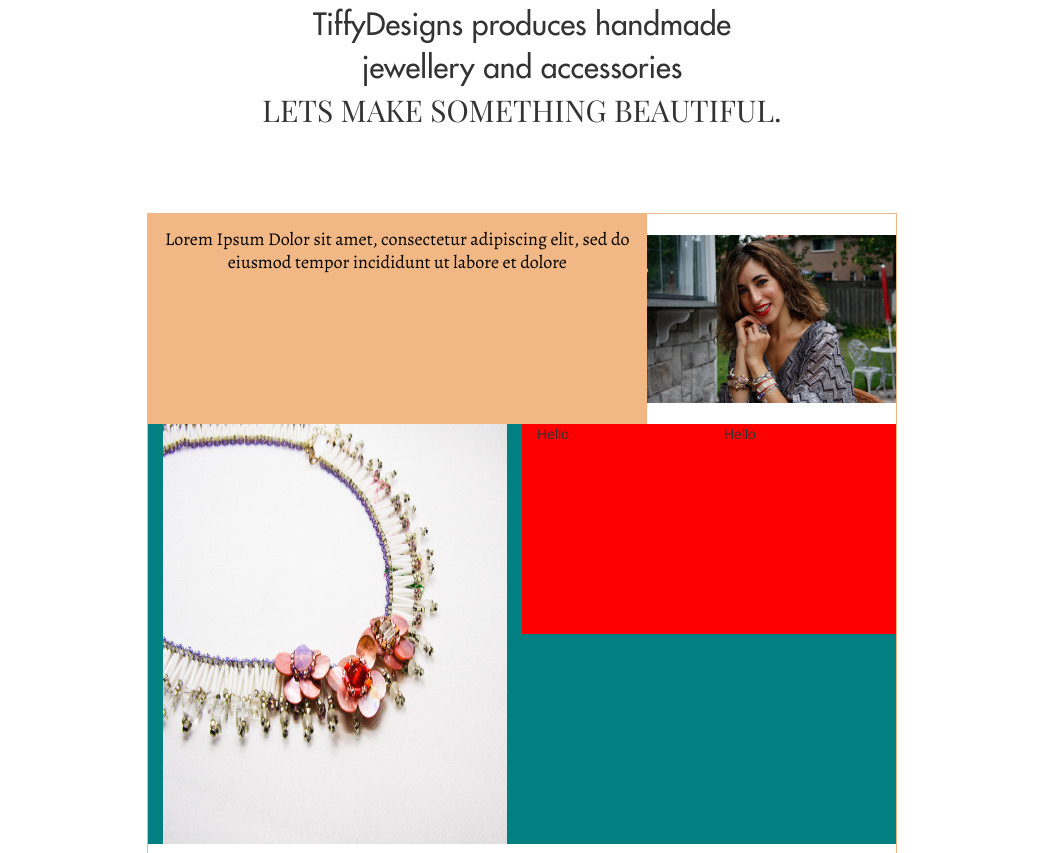
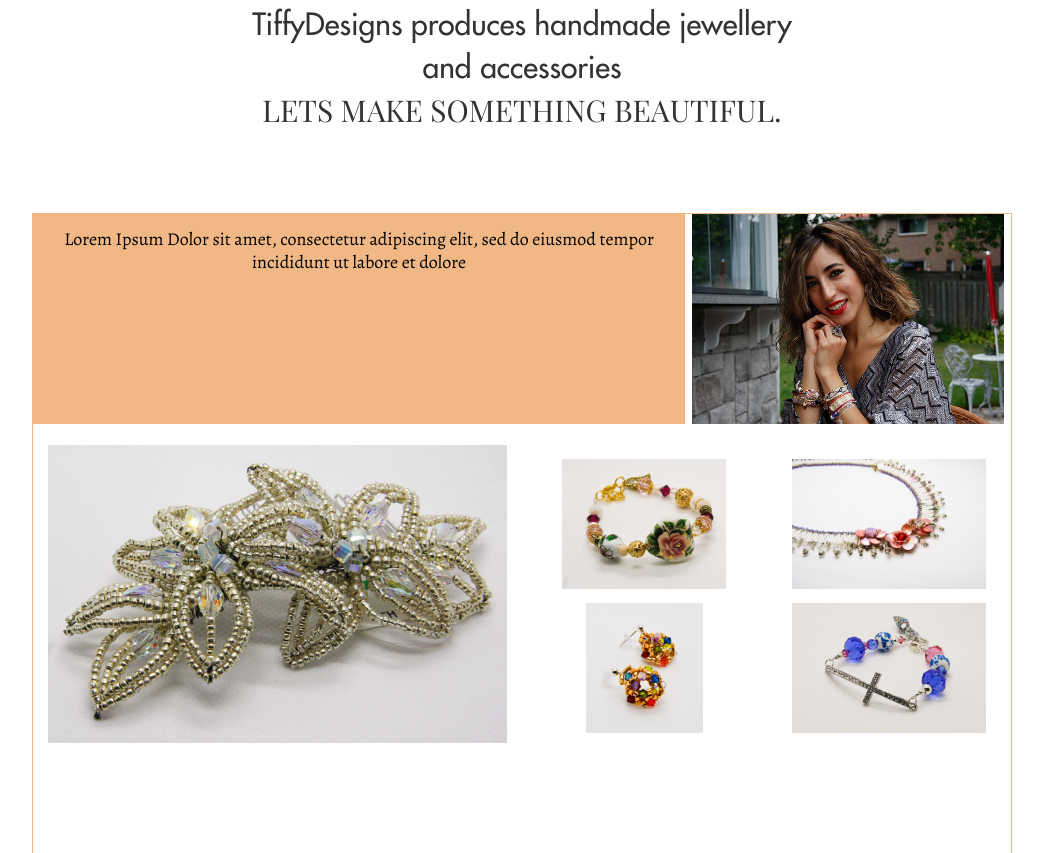
Before and after one commit to djg07/tiffydesigns, a website: page src/index.html in a window 1280 px wide. Shown: the part 797-1650 px from the top of the page, without its empty margins (118-1161 px from the left). Drawn offline with nearby package versions, Linux system fonts and the light colour scheme.

Commit message:
reworked grid

```diff
--- a/src/index.html
+++ b/src/index.html
@@ -107,17 +107,30 @@
                 <div class="col-sm-4 grid-about-me-picture"></div>
             </div>
 
-            <div class="row" style="margin-left:0px; margin-right:0px; height:30em; background-color:teal;">
+            <div class="row" style="margin-left:0px; margin-right:0px; height:22em; padding-top:1.5em;">
                 <div class="col-sm-6">
-                    <img src="../assets/images/4.jpg" style="height:30em; width:100%">
+                    <img src="../assets/images/6.jpg" class="img-responsive" style="margin:0; padding:0;">
                 </div>
 
                 <div class="col-sm-6">
-                    <div class="row" style="height:15em; background-color:red;">
-                        <div class="col-sm-6">Hello</div>
-                        <div class="col-sm-6">Hello</div>
+                    <div class="row" style="; padding-top:1em;">
+                        <div class="col-sm-6 col-xs-6">
+                            <img src="../assets/images/3.jpg" class="img-responsive" style="margin:0; padding:0; max-height:130px; margin: 0 auto;">
+                        </div>
+                        <div class="col-sm-6 col-xs-6">
+                            <img src="../assets/images/4.jpg" class="img-responsive" style="margin:0; padding:0; max-height:130px; margin: 0 auto;">
+                        </div>
                     </div>
-                </div>
+                    <div class="row" style="; padding-top:1em;">
+                        <div class="col-sm-6 col-xs-6">
+                            <img src="../assets/images/1.jpg" class="img-responsive" style="margin:0; padding:0; max-height:130px; margin: 0 auto;">
+                        </div>
+                        <div class="col-sm-6 col-xs-6">
+                            <img src="../assets/images/2.jpg" class="img-responsive" style="margin:0; padding:0; max-height:130px; margin: 0 auto;">
+                        </div>
+
+                    </div>
+                    </div>
 
             </div>
         </div>
--- a/src/styles.scss
+++ b/src/styles.scss
@@ -145,9 +145,9 @@
 	margin-top:5em;
 	position:relative;
 	height:80vh;
-	// background-color:pink;
-	width:60%;
+	 //background-color:pink;
 	margin: 0 auto;
+  	max-width: 980px;
 	// border-color: $grid-orange;
 	// border-top: $onepxsolid;
 	// border-left: $onepxsolid;
```
Also changed, not shown: dest/styles.css, 1 other file.
